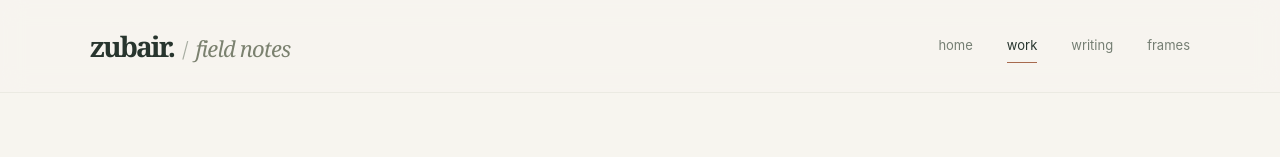
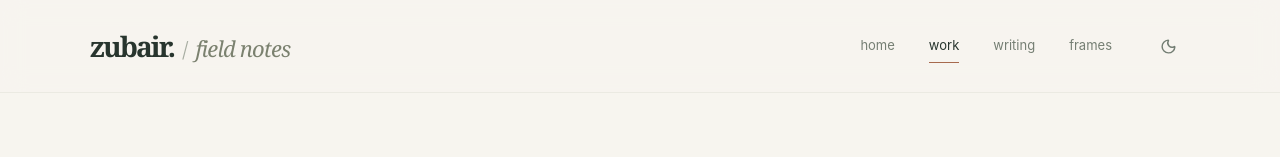
Before and after one commit to zubairatha/portfolio, a Next.js app: page /work in a window 1280 px wide. Shown: the top 157 px of the page. Built offline with nearby package versions, Linux system fonts and the light colour scheme.

Commit message:
Add dark mode while preserving white album prints

```diff
--- a/src/app/globals.css
+++ b/src/app/globals.css
@@ -2,7 +2,7 @@
 @plugin "@tailwindcss/typography";
 
   :root{
-    --paper:#f7f5ef;--ink:#28352e;--ink-soft:#475a50;--muted:#737d73;--accent:#a76a4e;--accent-dark:#874b35;
+    color-scheme:light;--pond:#f1f0e7;--paper:#f7f5ef;--ink:#28352e;--ink-soft:#475a50;--muted:#737d73;--accent:#a76a4e;--accent-dark:#874b35;
     --line:#dcded3;--line-strong:#c4cabd;--panel:#efefe6;--serif:Georgia,'Iowan Old Style','Palatino Linotype',serif;
     --sans:Inter,'Helvetica Neue',Arial,sans-serif;--mono:'SFMono-Regular',Consolas,'Liberation Mono',monospace;
   }
@@ -239,7 +239,7 @@ html:has(dialog[open]){overflow:hidden}
 /* Frames: printed album covers, an editorial contact sheet, and a quiet viewer. */
 .album-shelf{display:grid;grid-template-columns:repeat(2,minmax(0,1fr));gap:64px 48px;padding:10px 0 45px}
 .album-cover{min-width:0;display:block}
-.album-print{padding:12px 12px 0;background:#fffdf7;border:1px solid var(--line);box-shadow:0 6px 18px #28352e08;transform:rotate(-1.1deg);transition:transform .3s,box-shadow .3s}
+.album-print{--line:#dcded3;--muted:#737d73;--panel:#efefe6;padding:12px 12px 0;background:#fffdf7;border:1px solid var(--line);box-shadow:0 6px 18px #28352e08;transform:rotate(-1.1deg);transition:transform .3s,box-shadow .3s}
 .album-cover:nth-child(even) .album-print{transform:rotate(1.1deg)}
 .album-cover:hover .album-print,.album-cover:focus-visible .album-print{transform:rotate(0deg) translateY(-4px);box-shadow:0 12px 28px #28352e12}
 .album-print-image{aspect-ratio:4/3;overflow:hidden;background:var(--panel)}
@@ -305,7 +305,7 @@ dialog{position:fixed;inset:0;margin:auto;height:fit-content}
 .home-with-studies .home-wrap{flex:none;padding:50px 0 48px}
 .interaction-studies{width:min(900px,calc(100% - 88px));margin:0 auto;padding:0 0 86px}
 .pond-frame{position:relative}
-.study-surface{position:relative;width:100%;height:300px;overflow:hidden;border:1px solid var(--line-strong);border-radius:3px;background:#f1f0e7;touch-action:pan-y;cursor:crosshair;isolation:isolate}
+.study-surface{position:relative;width:100%;height:300px;overflow:hidden;border:1px solid var(--line-strong);border-radius:3px;background:var(--pond);touch-action:pan-y;cursor:crosshair;isolation:isolate}
 .study-surface canvas{display:block;width:100%;height:100%}
 .study-surface:focus-visible{outline:2px solid var(--accent);outline-offset:5px}
 .pond-credit{position:absolute;top:10px;right:10px;z-index:2}
@@ -313,8 +313,40 @@ dialog{position:fixed;inset:0;margin:auto;height:fit-content}
 .pond-info:hover,.pond-info:focus-visible{color:var(--accent-dark);border-color:var(--accent)}
 .pond-credit-note{position:absolute;right:0;top:100%;padding:10px 12px;white-space:nowrap;border:1px solid var(--line-strong);border-radius:3px;background:var(--paper,#f7f5ef);box-shadow:0 4px 14px #28382c0d;color:var(--muted);font:11px/1.6 var(--mono)}
 .pond-credit-note a{color:var(--accent-dark);text-decoration:underline;text-underline-offset:3px}
-.study-pause{position:absolute;right:12px;bottom:10px;background:#f1f0e7e6;border:0;border-radius:3px;padding:5px 7px;color:var(--ink-soft);font:10px var(--mono);cursor:pointer}
+.study-pause{position:absolute;right:12px;bottom:10px;background:var(--pond);border:0;border-radius:3px;padding:5px 7px;color:var(--ink-soft);font:10px var(--mono);cursor:pointer}
 .study-pause:hover{color:var(--accent-dark)}
 @media(max-width:800px){.interaction-studies{width:calc(100% - 48px)}}
 @media(max-width:590px){.home-with-studies .home-wrap{padding:30px 0 36px}.interaction-studies{width:calc(100% - 40px);padding-bottom:55px}.study-surface{height:260px}}
 @media(prefers-reduced-motion:reduce){.study-pause{display:none}}
+
+/* Dark mode keeps the forest, sage, and clay colors of Field Notes. */
+:root[data-theme="dark"]{
+  color-scheme:dark;
+  --paper:#1c2520;--ink:#e6e8dc;--ink-soft:#bdc8ba;--muted:#9caa99;
+  --accent:#ce9474;--accent-dark:#e0a98a;--line:#354339;--line-strong:#4a5b4c;--panel:#26332a;--pond:#222e26;
+}
+.theme-toggle{display:inline-flex;align-items:center;justify-content:center;width:44px;height:44px;flex-shrink:0;padding:0;border:0;border-radius:50%;background:transparent;color:var(--muted)}
+.theme-toggle:hover{color:var(--accent-dark);background:var(--panel)}
+.theme-sun{display:none}
+[data-theme="dark"] .theme-sun{display:block}
+[data-theme="dark"] .theme-moon{display:none}
+@media(max-width:590px){.theme-toggle{margin-left:auto}}
+[data-theme="dark"] ::selection{background:#65503e;color:var(--ink)}
+[data-theme="dark"] .site-header{background:rgba(28,37,32,.84);box-shadow:0 1px 0 #35433980}
+[data-theme="dark"] :is(.logo .slash,.logo .field,.nav-link,.site-footer,.footer-links a,.home-meta,.section-heading p,.section-toggle-label p,.section-description,.work-date,.project-entry .tag,.project-arrow,.post-count,.post-date,.post-next,.frames-note,.degree .extra){color:var(--muted)}
+[data-theme="dark"] :is(.nav-link:hover,.nav-link.active,.home-intro strong,.impact-item strong){color:var(--ink)}
+[data-theme="dark"] :is(.home-intro,.page-description,.work-copy,.detail-panel,.project-entry p,.project-detail,.degree p,.post-intro,.impact-item span){color:var(--ink-soft)}
+[data-theme="dark"] :is(.detail-toggle,.project-detail a,.project-entry.project-card .tag,.post-labels span,.fold-mark,.featured-experience .work-company){color:var(--accent)}
+[data-theme="dark"] :is(.featured-experience,.post-status,.resume-link:hover){background:var(--panel);border-color:var(--line-strong)}
+[data-theme="dark"] :is(.project-list>div,.project-list>details,.project-tile,.resume-dialog){background:var(--paper);border-color:var(--line)}
+[data-theme="dark"] :is(.impact-strip,.detail-panel,.text-link,.detail-toggle,.project-detail a){border-color:var(--line-strong)}
+[data-theme="dark"] :is(.resume-document,.photo-dialog){background:var(--paper)}
+[data-theme="dark"] .photo-dialog::backdrop{background:var(--paper)}
+[data-theme="dark"] .intro-photo-link{text-decoration-color:var(--line-strong)}
+[data-theme="dark"] .search-wrap input::placeholder{color:var(--muted)}
+[data-theme="dark"] .search-wrap svg{stroke:var(--muted)}
+[data-theme="dark"] .prose{
+  --tw-prose-bold:var(--ink);--tw-prose-counters:var(--muted);--tw-prose-bullets:var(--accent);
+  --tw-prose-hr:var(--line);--tw-prose-quotes:var(--ink);--tw-prose-quote-borders:var(--line-strong);
+  --tw-prose-captions:var(--muted);--tw-prose-code:var(--ink);--tw-prose-th-borders:var(--line-strong);--tw-prose-td-borders:var(--line);
+}
--- a/src/app/layout.tsx
+++ b/src/app/layout.tsx
@@ -15,7 +15,8 @@ export const metadata: Metadata = {
 export default function RootLayout({ children }: {
     children: React.ReactNode;
 }) {
-    return (<html lang="en">
+    return (<html lang="en" suppressHydrationWarning>
+      <head><script dangerouslySetInnerHTML={{ __html: `(function(){var t;try{t=localStorage.getItem('portfolio-theme')}catch(e){}document.documentElement.dataset.theme=t==='dark'||(t!=='light'&&window.matchMedia('(prefers-color-scheme: dark)').matches)?'dark':'light'})()` }} /></head>
       <body>
         <a className="skip-link" href="#main-content">Skip to content</a>
         <SiteHeader />
--- a/src/components/SiteHeader.tsx
+++ b/src/components/SiteHeader.tsx
@@ -1,5 +1,6 @@
 "use client";
 import Link from "next/link";
 import { usePathname } from "next/navigation";
+import ThemeToggle from "@/components/ThemeToggle";
 const nav = [["/", "home"], ["/work", "work"], ["/blog", "writing"], ["/frames", "frames"]];
-export default function SiteHeader() { const path = usePathname(); return <header className="site-header"><div className="container"><Link href="/" className="logo" aria-label="Home — Zubair Atha, Field Notes"><span className="name">zubair.</span><span className="slash">/</span><span className="field">field notes</span></Link><nav aria-label="Main navigation" className="primary-nav">{nav.map(([href, label]) => { const active = href === "/" ? path === "/" : path.startsWith(href) || href === "/work" && ["/experience", "/projects"].includes(path); return <Link key={href} href={href} className={`nav-link ${active ? "active" : ""}`} aria-current={active ? "page" : undefined}>{label}</Link>; })}</nav></div></header>; }
+export default function SiteHeader() { const path = usePathname(); return <header className="site-header"><div className="container"><Link href="/" className="logo" aria-label="Home — Zubair Atha, Field Notes"><span className="name">zubair.</span><span className="slash">/</span><span className="field">field notes</span></Link><nav aria-label="Main navigation" className="primary-nav">{nav.map(([href, label]) => { const active = href === "/" ? path === "/" : path.startsWith(href) || href === "/work" && ["/experience", "/projects"].includes(path); return <Link key={href} href={href} className={`nav-link ${active ? "active" : ""}`} aria-current={active ? "page" : undefined}>{label}</Link>; })}<ThemeToggle /></nav></div></header>; }
--- /dev/null
+++ b/src/components/ThemeToggle.tsx
@@ -0,0 +1,42 @@
+"use client";
+
+import { useEffect, useState } from "react";
+import { Moon, Sun } from "lucide-react";
+
+const storageKey = "portfolio-theme";
+
+export default function ThemeToggle() {
+  const [dark, setDark] = useState(false);
+
+  useEffect(() => {
+    const media = window.matchMedia("(prefers-color-scheme: dark)");
+    function sync() {
+      let saved: string | null = null;
+      try { saved = localStorage.getItem(storageKey); } catch {}
+      const next = saved === "dark" || (saved !== "light" && media.matches);
+      document.documentElement.dataset.theme = next ? "dark" : "light";
+      setDark(next);
+    }
+    sync();
+    media.addEventListener("change", sync);
+    window.addEventListener("storage", sync);
+    return () => {
+      media.removeEventListener("change", sync);
+      window.removeEventListener("storage", sync);
+    };
+  }, []);
+
+  function toggle() {
+    const next = document.documentElement.dataset.theme !== "dark";
+    document.documentElement.dataset.theme = next ? "dark" : "light";
+    setDark(next);
+    try { localStorage.setItem(storageKey, next ? "dark" : "light"); } catch {}
+  }
+
+  return <button type="button" className="theme-toggle" onClick={toggle}
+    aria-label={dark ? "Switch to light mode" : "Switch to dark mode"}
+    title={dark ? "Switch to light mode" : "Switch to dark mode"}>
+    <Sun className="theme-sun" size={17} aria-hidden="true" />
+    <Moon className="theme-moon" size={17} aria-hidden="true" />
+  </button>;
+}
--- a/src/lib/livingScenes.ts
+++ b/src/lib/livingScenes.ts
@@ -5,7 +5,6 @@ type Ripple = Point & { age: number; strength: number };
 type Wake = Point & { age: number };
 
 const TAU = Math.PI * 2;
-const PAPER = "#f1f0e7";
 const INK = "#536c60";
 const CLAY = "#b56d4d";
 const clamp = (value: number, low: number, high: number) => Math.max(low, Math.min(high, value));
@@ -74,8 +73,7 @@ abstract class WaterScene {
   }
   protected water(ctx: CanvasRenderingContext2D, flowing: boolean) {
     ctx.globalAlpha = 1;
-    ctx.fillStyle = PAPER;
-    ctx.fillRect(0, 0, this.width, this.height);
+    ctx.clearRect(0, 0, this.width, this.height);
     const paint = new GlyphPainter(ctx, this.width);
     // Sparse punctuation gives the entire rectangle a water surface.
     for (let y = 18; y < this.height; y += 29) {
```
